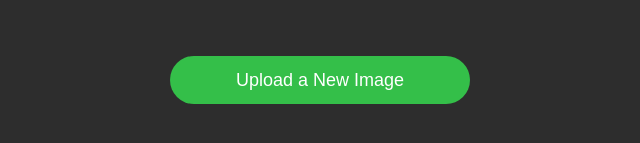
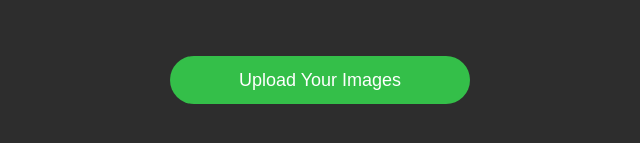
Before and after one commit to hd-images/hd-images.github.io, a plain HTML site: page screenshot-sq75a.jpg/index.html in a window 1280 px wide. Shown: the part 857-1000 px from the top of the page, 320-960 px from the left. Drawn offline with Linux system fonts and the light colour scheme.

Commit message:
Update index.html

```diff
--- a/screenshot-sq75a.jpg/index.html
+++ b/screenshot-sq75a.jpg/index.html
@@ -451,7 +451,7 @@ img {
             rel="noreferrer noopener"
             class="home-link3 button"
           >
-            <span class="home-text4">Upload a New Image</span>
+            <span class="home-text4">Upload Your Images</span>
           </a>
         </div>
         <div class="home-container8"></div>
```
